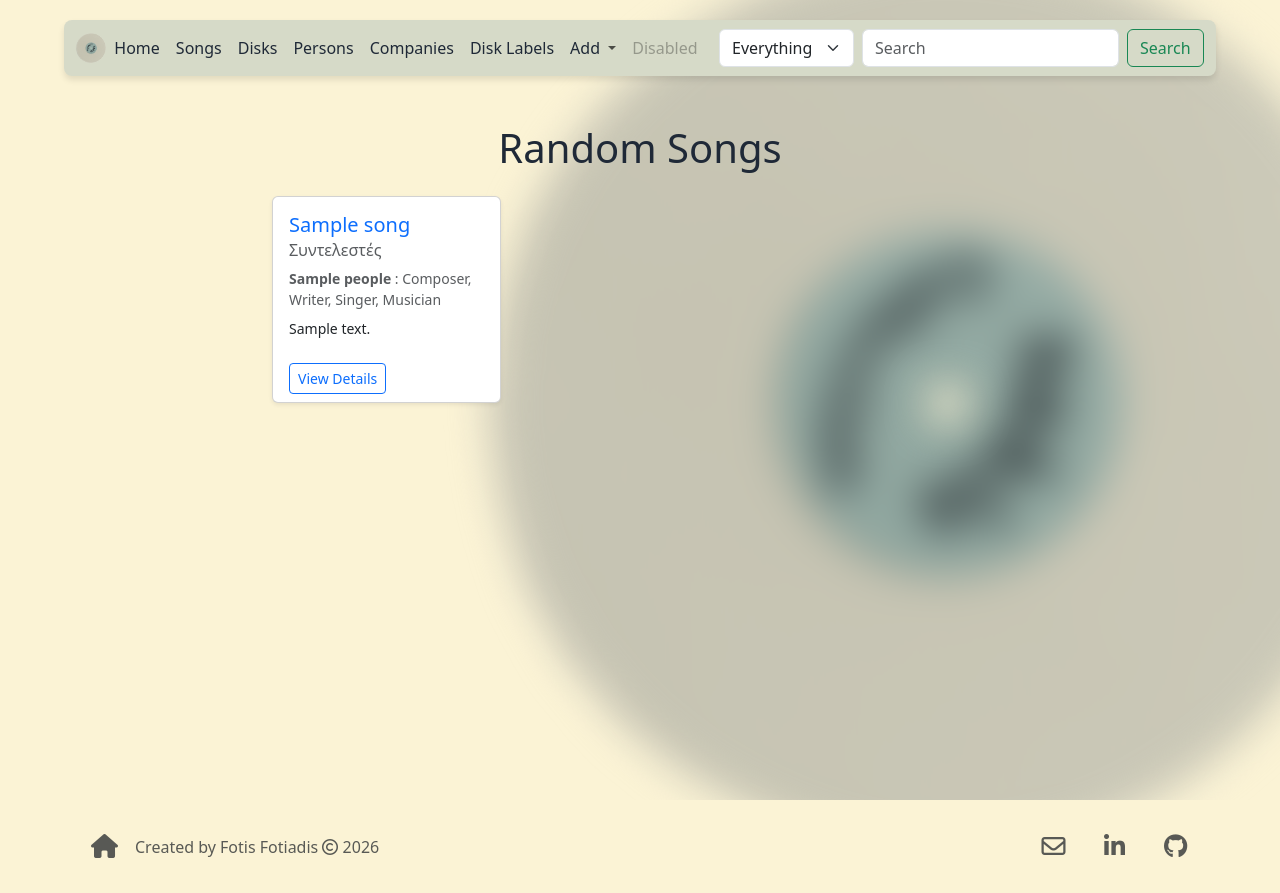
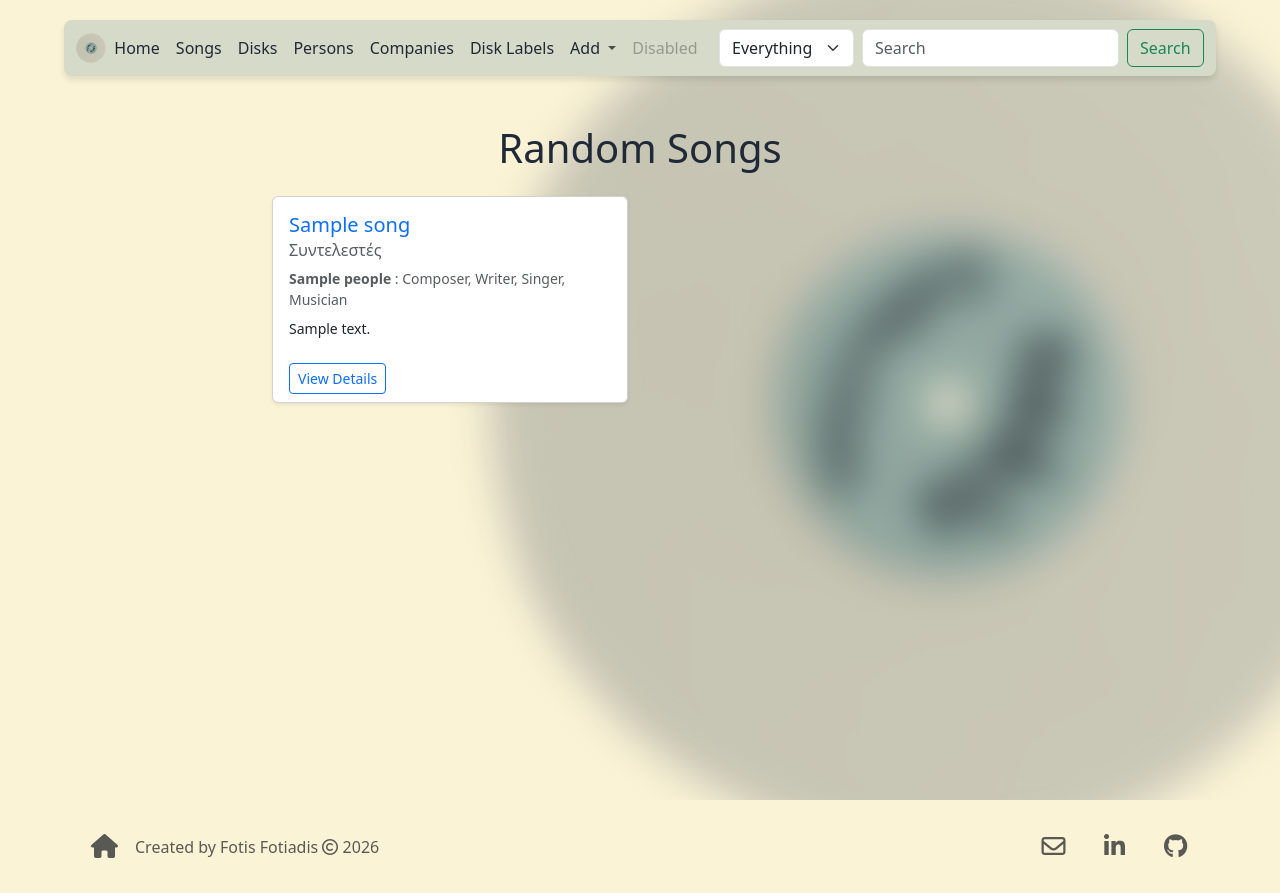
Before and after one commit to Skioulis/discograpphy-app, a Flask app: page / in a window 1280 px wide. Run offline with Flask 3, Linux system fonts and the light colour scheme; tables that the repository leaves empty hold one stand-in row (values such as "Sample post").

Commit message:
Use 2-column card grid for 10-per-page layout
Switch listing/home grids from 3 columns to 2 (row-cols-lg-2) so the default
10 results per page lay out as even rows.

Co-Authored-By: Claude Opus 4.8 (1M context) <noreply@anthropic.com>

```diff
--- a/app/templates/companies_list.html
+++ b/app/templates/companies_list.html
@@ -12,7 +12,7 @@
         <p class="text-center text-muted small mb-3">
             Showing {{ companies|length }} of {{ pagination.total }} compan{{ 'y' if pagination.total == 1 else 'ies' }}
         </p>
-        <div class="row row-cols-1 row-cols-md-2 row-cols-lg-3 g-4">
+        <div class="row row-cols-1 row-cols-md-2 row-cols-lg-2 g-4">
             {% for company in companies %}
                 <div class="col">
                     <div class="card h-100 shadow-sm">
--- a/app/templates/disk_labels_list.html
+++ b/app/templates/disk_labels_list.html
@@ -12,7 +12,7 @@
         <p class="text-center text-muted small mb-3">
             Showing {{ labels|length }} of {{ pagination.total }} disk label{{ '' if pagination.total == 1 else 's' }}
         </p>
-        <div class="row row-cols-1 row-cols-md-2 row-cols-lg-3 g-4">
+        <div class="row row-cols-1 row-cols-md-2 row-cols-lg-2 g-4">
             {% for label in labels %}
                 <div class="col">
                     <div class="card h-100 shadow-sm">
--- a/app/templates/disks_list.html
+++ b/app/templates/disks_list.html
@@ -12,7 +12,7 @@
         <p class="text-center text-muted small mb-3">
             Showing {{ disks|length }} of {{ pagination.total }} disk{{ '' if pagination.total == 1 else 's' }}
         </p>
-        <div class="row row-cols-1 row-cols-md-2 row-cols-lg-3 g-4">
+        <div class="row row-cols-1 row-cols-md-2 row-cols-lg-2 g-4">
             {% for disk in disks %}
                 <div class="col">
                     <div class="card h-100 shadow-sm">
--- a/app/templates/index.html
+++ b/app/templates/index.html
@@ -2,7 +2,7 @@
 {% block title %} Η συλλογή του Σάκη {% endblock %}
 {% block body %}
     <h1 class="mb-4 text-center">Random Songs</h1>
-    <div class="row row-cols-1 row-cols-md-2 row-cols-lg-3 g-4">
+    <div class="row row-cols-1 row-cols-md-2 row-cols-lg-2 g-4">
         {% for song in songs %}
             <div class="col">
                 <div class="card h-100 shadow-sm">
--- a/app/templates/persons_list.html
+++ b/app/templates/persons_list.html
@@ -12,7 +12,7 @@
         <p class="text-center text-muted small mb-3">
             Showing {{ persons|length }} of {{ pagination.total }} person{{ '' if pagination.total == 1 else 's' }}
         </p>
-        <div class="row row-cols-1 row-cols-md-2 row-cols-lg-3 g-4">
+        <div class="row row-cols-1 row-cols-md-2 row-cols-lg-2 g-4">
             {% for person in persons %}
                 <div class="col">
                     <div class="card h-100 shadow-sm">
--- a/app/templates/songs_list.html
+++ b/app/templates/songs_list.html
@@ -12,7 +12,7 @@
         <p class="text-center text-muted small mb-3">
             Showing {{ songs|length }} of {{ pagination.total }} song{{ '' if pagination.total == 1 else 's' }}
         </p>
-        <div class="row row-cols-1 row-cols-md-2 row-cols-lg-3 g-4">
+        <div class="row row-cols-1 row-cols-md-2 row-cols-lg-2 g-4">
             {% for song in songs %}
                 <div class="col">
                     <div class="card h-100 shadow-sm">
```
